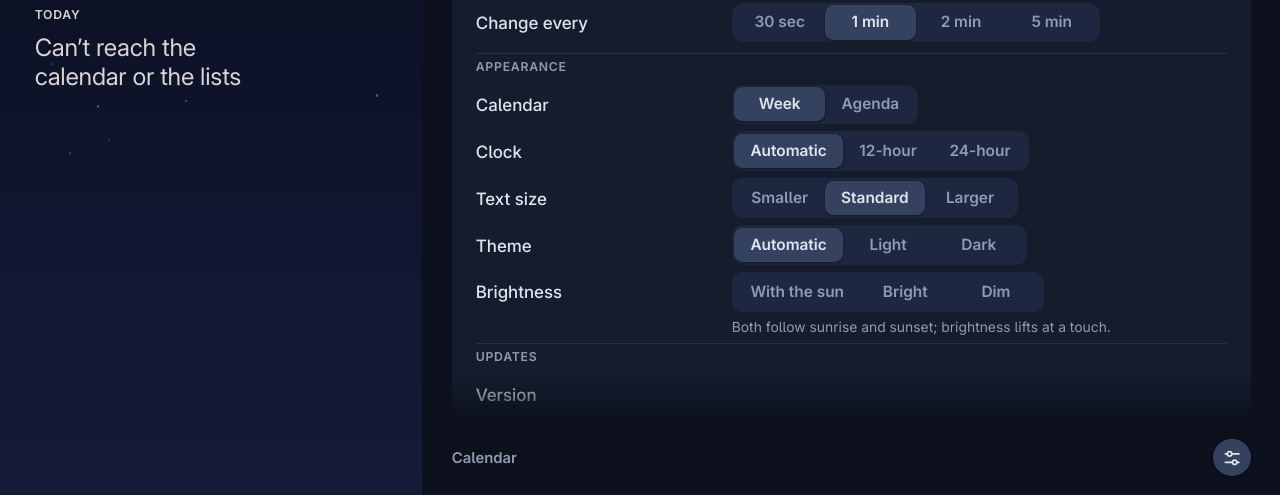
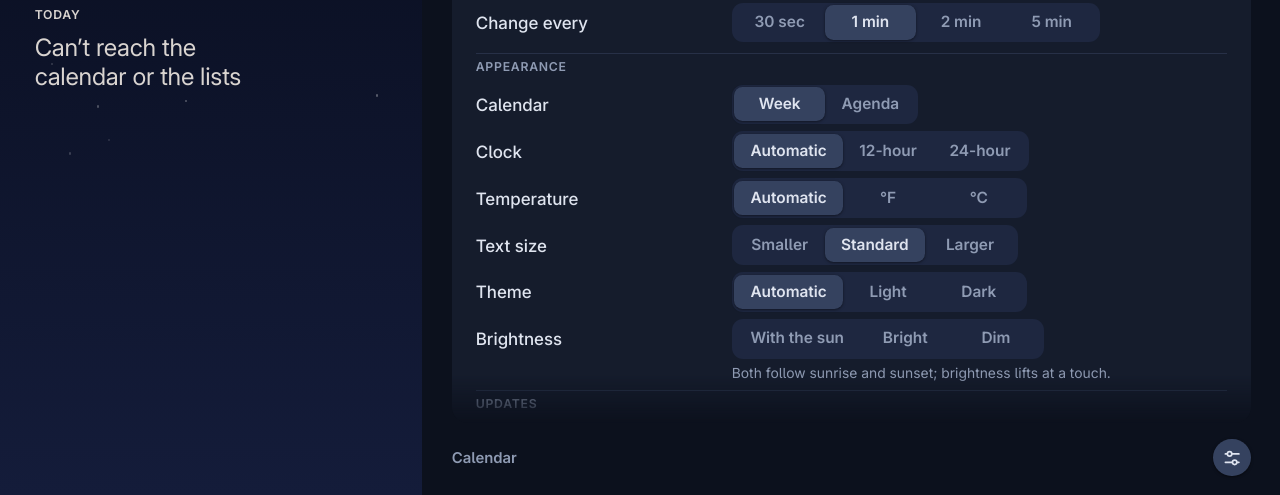
Before and after one commit to rileysheehan/gingham, a website: page dist/index.html in a window 1280 px wide. Both pictures are taken after a click on the button "Settings". Shown: the part 305-800 px from the top of the page. Drawn offline with Linux system fonts and the light colour scheme; no server answers.

Commit message:
Add the Temperature choice to Settings, under Appearance

```diff
--- a/dist/index.html
+++ b/dist/index.html
@@ -88,6 +88,7 @@
             <h2 class="eyebrow">Appearance</h2>
             <div class="setting"><p>Calendar</p><div class="choices" data-setting="calendarView"></div></div>
             <div class="setting"><p>Clock</p><div class="choices" data-setting="clock"></div></div>
+            <div class="setting"><p>Temperature</p><div class="choices" data-setting="temperature"></div></div>
             <div class="setting"><p>Text size</p><div class="choices" data-setting="textSize"></div></div>
             <div class="setting"><p>Theme</p><div class="choices" data-setting="appearance"></div></div>
             <div class="setting"><p>Brightness</p><div class="choices" data-setting="screen"></div></div>
```
